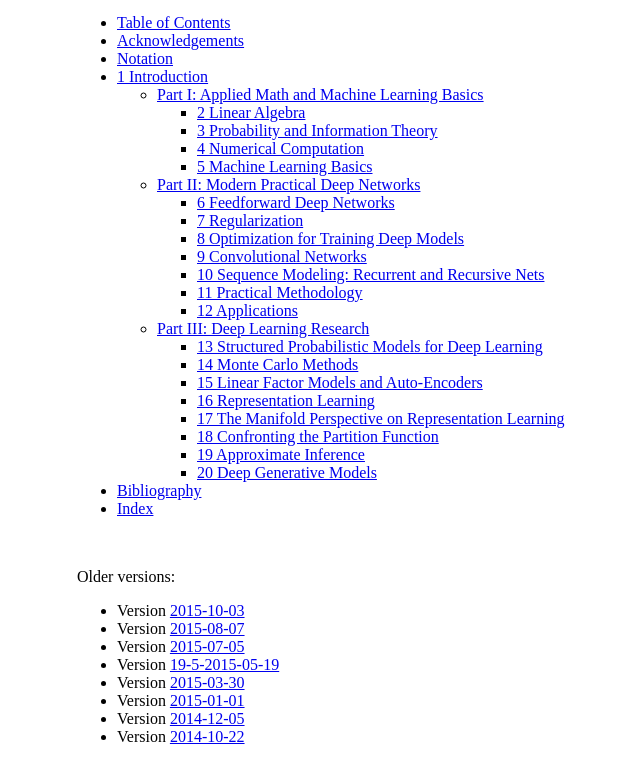
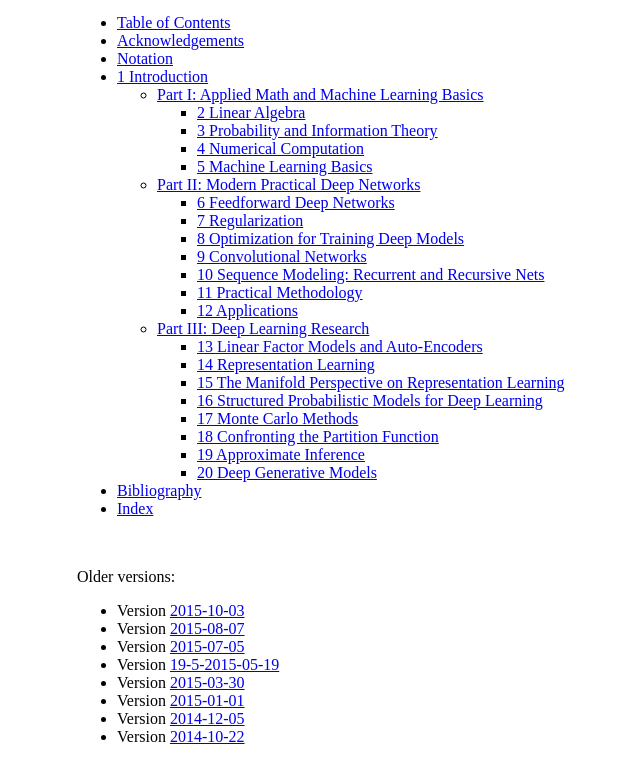
Before and after one commit to yoshua/goodfeli.github.io, a plain HTML site: page dlbook/index.html in a window 1280 px wide. Shown: the part 978-1740 px from the top of the page, without its empty margins (171-811 px from the left). Drawn offline with Linux system fonts and the light colour scheme.

Commit message:
made table of contents reflect new order of chapters

```diff
--- a/dlbook/index.html
+++ b/dlbook/index.html
@@ -91,11 +91,11 @@ the book available to a wide audience while preventing unauthorized copies, plea
         </ul>
        <li> <a href="contents/part_research.html">Part III: Deep Learning Research</a></li>
         <ul>
-        <li> <a href="contents/graphical_models.html">13 Structured Probabilistic Models for Deep Learning</a></li>
-        <li> <a href="contents/monte_carlo.html">14 Monte Carlo Methods</a></li>
-        <li> <a href="contents/autoencoders.html">15 Linear Factor Models and Auto-Encoders</a></li>
-        <li> <a href="contents/representation.html">16 Representation Learning</a></li>
-        <li> <a href="contents/manifolds.html">17 The Manifold Perspective on Representation Learning</a></li>
+        <li> <a href="contents/autoencoders.html">13 Linear Factor Models and Auto-Encoders</a></li>
+        <li> <a href="contents/representation.html">14 Representation Learning</a></li>
+        <li> <a href="contents/manifolds.html">15 The Manifold Perspective on Representation Learning</a></li>
+        <li> <a href="contents/graphical_models.html">16 Structured Probabilistic Models for Deep Learning</a></li>
+        <li> <a href="contents/monte_carlo.html">17 Monte Carlo Methods</a></li>
         <li> <a href="contents/partition.html">18 Confronting the Partition Function</a></li>
         <li> <a href="contents/inference.html">19 Approximate Inference</a></li>
         <li> <a href="contents/generative_models.html">20 Deep Generative Models</a></li>
```
